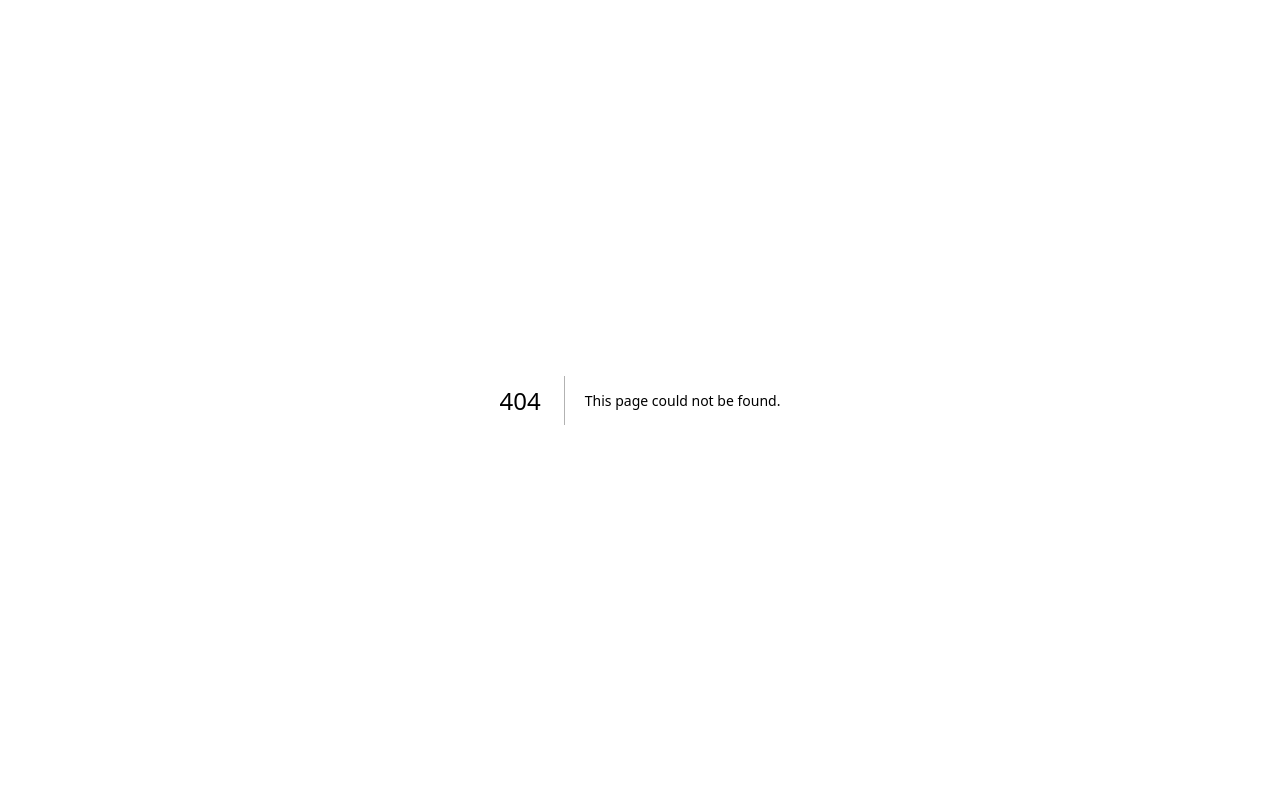
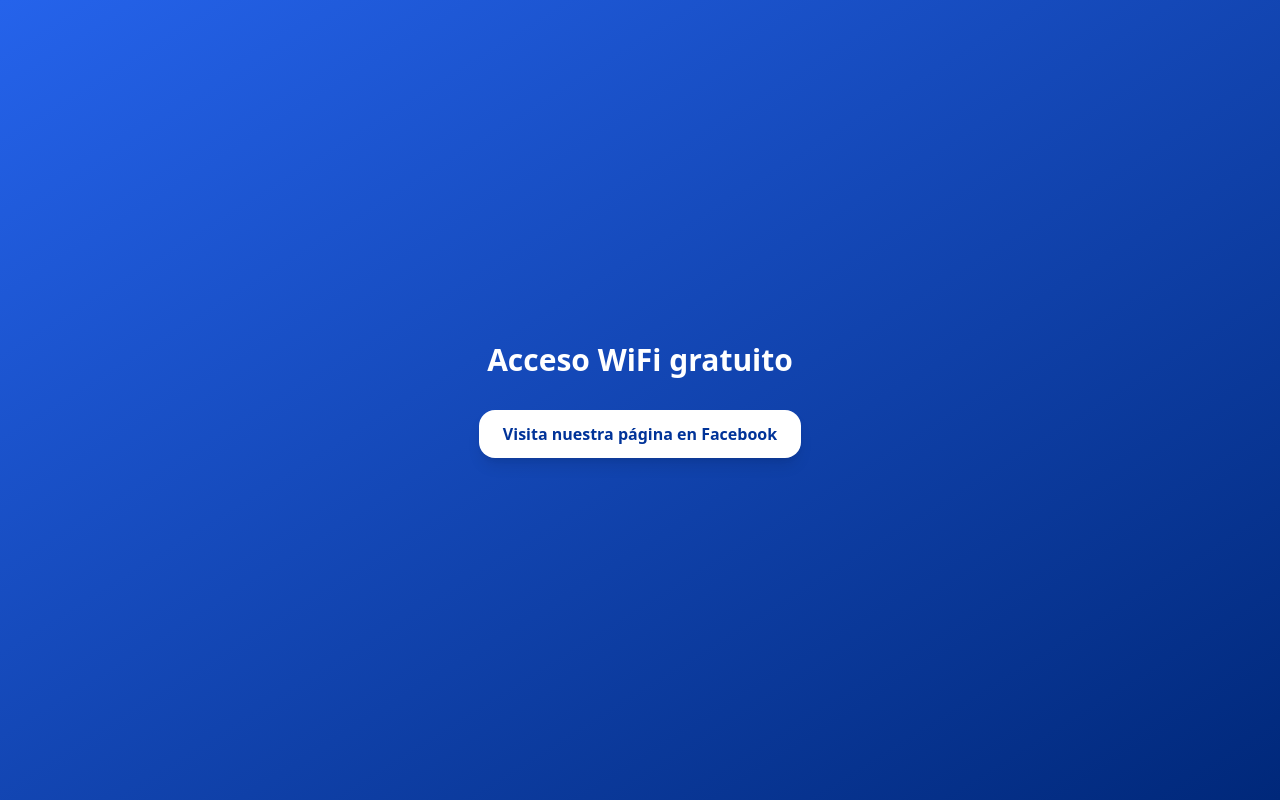
Before and after one commit to puertocopy/puerto-copy-site, a Next.js app: page /wifi in a window 1280 px wide. Before the commit this address had no page. Built offline with nearby package versions, Linux system fonts and the light colour scheme.

Commit message:
feat: página WiFi con botón FB y temporizador

```diff
--- /dev/null
+++ b/pages/api/authorizeWifi.js
@@ -0,0 +1,21 @@
+/**
+ * Lugar para tu lógica real de “liberar” al cliente:
+ *  - Llamar a la API de tu router (MikroTik, UniFi, etc.)
+ *  - Registrar la IP/MAC en tu RADIUS/Hotspot
+ *  - O simplemente devolver 200 si lo resuelves en otra capa.
+ */
+export default async function handler(req, res) {
+    if (req.method !== 'POST') {
+      return res.status(405).json({ error: 'Método no permitido' });
+    }
+
+    // TODO: sustituye este bloque por la integración real
+    try {
+      console.log('Autorizando cliente WiFi…');
+      // …tu código…
+      return res.status(200).json({ success: true });
+    } catch (err) {
+      console.error(err);
+      return res.status(500).json({ error: 'Fallo al autorizar WiFi' });
+    }
+  }
--- /dev/null
+++ b/pages/wifi.js
@@ -0,0 +1,81 @@
+import { useState, useEffect } from 'react';
+import Head from 'next/head';
+import Navbar from '../components/Navbar';   // quítalo si tu landing no lleva el navbar
+import Footer from '../components/Footer';   // idem
+
+export default function Wifi() {
+  const [countdown, setCountdown] = useState(20);  // 20 s
+  const [started, setStarted]   = useState(false);
+  const [finished, setFinished] = useState(false);
+
+  // ↓ Cuenta regresiva
+  useEffect(() => {
+    if (!started) return;
+
+    if (countdown === 0) {
+      // aquí “liberas” el acceso:
+      fetch('/api/authorizeWifi', { method: 'POST' }).catch(console.error);
+      setFinished(true);
+      return;
+    }
+
+    const t = setTimeout(() => setCountdown((c) => c - 1), 1000);
+    return () => clearTimeout(t);
+  }, [started, countdown]);
+
+  const handleClick = () => {
+    window.open('https://facebook.com/puertocopypv', '_blank', 'noopener');
+    setStarted(true);
+  };
+
+  return (
+    <>
+      <Head>
+        <title>WiFi gratuito – Puerto Copy</title>
+        <meta name="description" content="Conéctate gratis al WiFi de Puerto Copy tras apoyar nuestra fanpage" />
+      </Head>
+
+      <div className="min-h-screen flex flex-col items-center justify-center bg-gradient-to-br from-blue-600 to-blue-800 text-white px-6">
+        {/* Opcional: <Navbar /> */}
+
+        <h1 className="text-3xl font-bold mb-8 text-center">
+          Acceso WiFi gratuito
+        </h1>
+
+        {!started && (
+          <button
+            onClick={handleClick}
+            className="bg-white text-blue-700 font-semibold px-6 py-3 rounded-2xl shadow-lg hover:scale-105 transition-transform"
+          >
+            Visita nuestra página en Facebook
+          </button>
+        )}
+
+        {started && !finished && (
+          <div className="flex flex-col items-center gap-4">
+            <p className="text-lg">
+              ¡Gracias! Tu acceso se habilitará en&nbsp;
+              <span className="font-semibold">{countdown}s</span>…
+            </p>
+
+            {/* Barra de progreso */}
+            <div className="w-64 h-3 bg-white/30 rounded-full overflow-hidden">
+              <div
+                className="h-full bg-white transition-all duration-1000"
+                style={{ width: `${((20 - countdown) / 20) * 100}%` }}
+              />
+            </div>
+          </div>
+        )}
+
+        {finished && (
+          <p className="mt-6 text-lg font-semibold text-center">
+            ¡Listo! Ya puedes navegar 🚀
+          </p>
+        )}
+
+        {/* Opcional: <Footer /> */}
+      </div>
+    </>
+  );
+}
```
